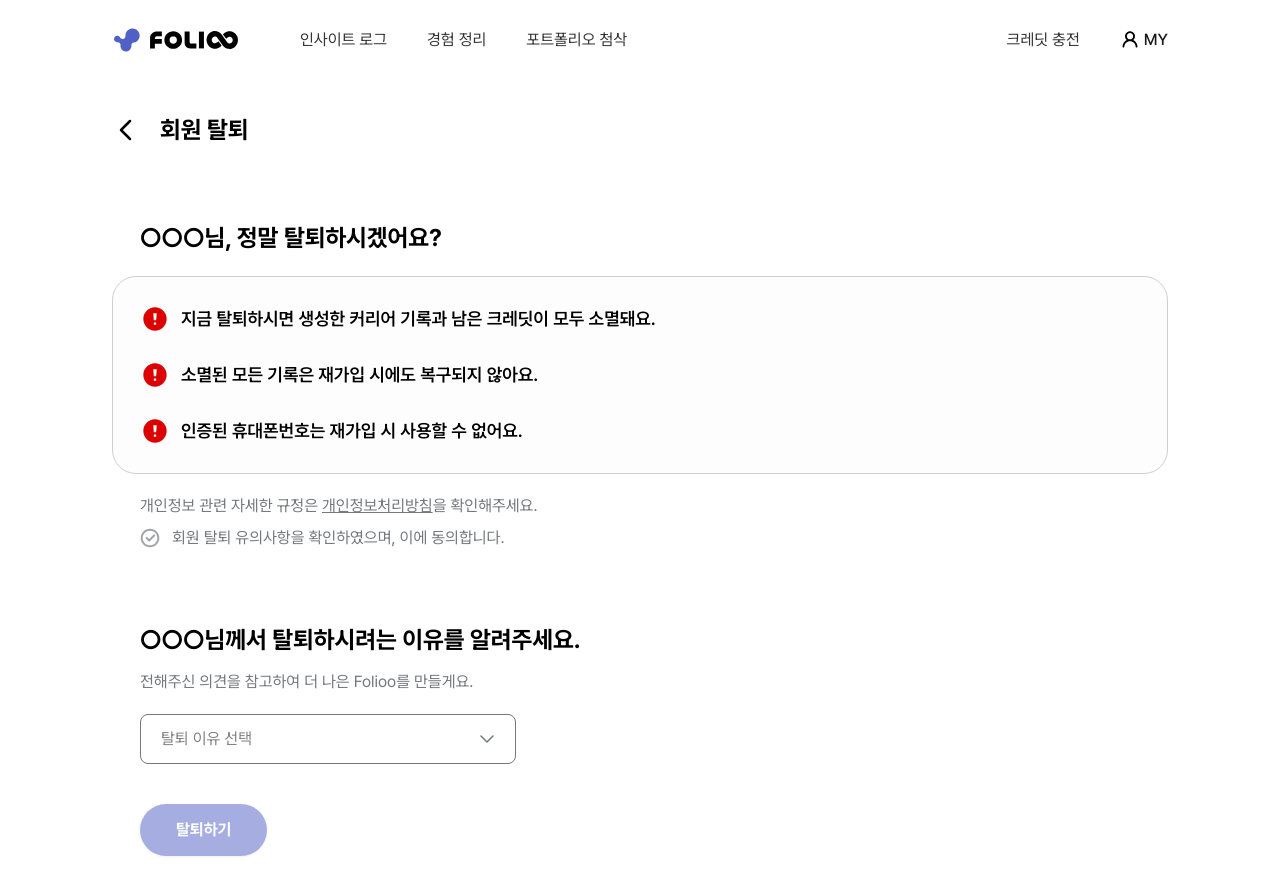
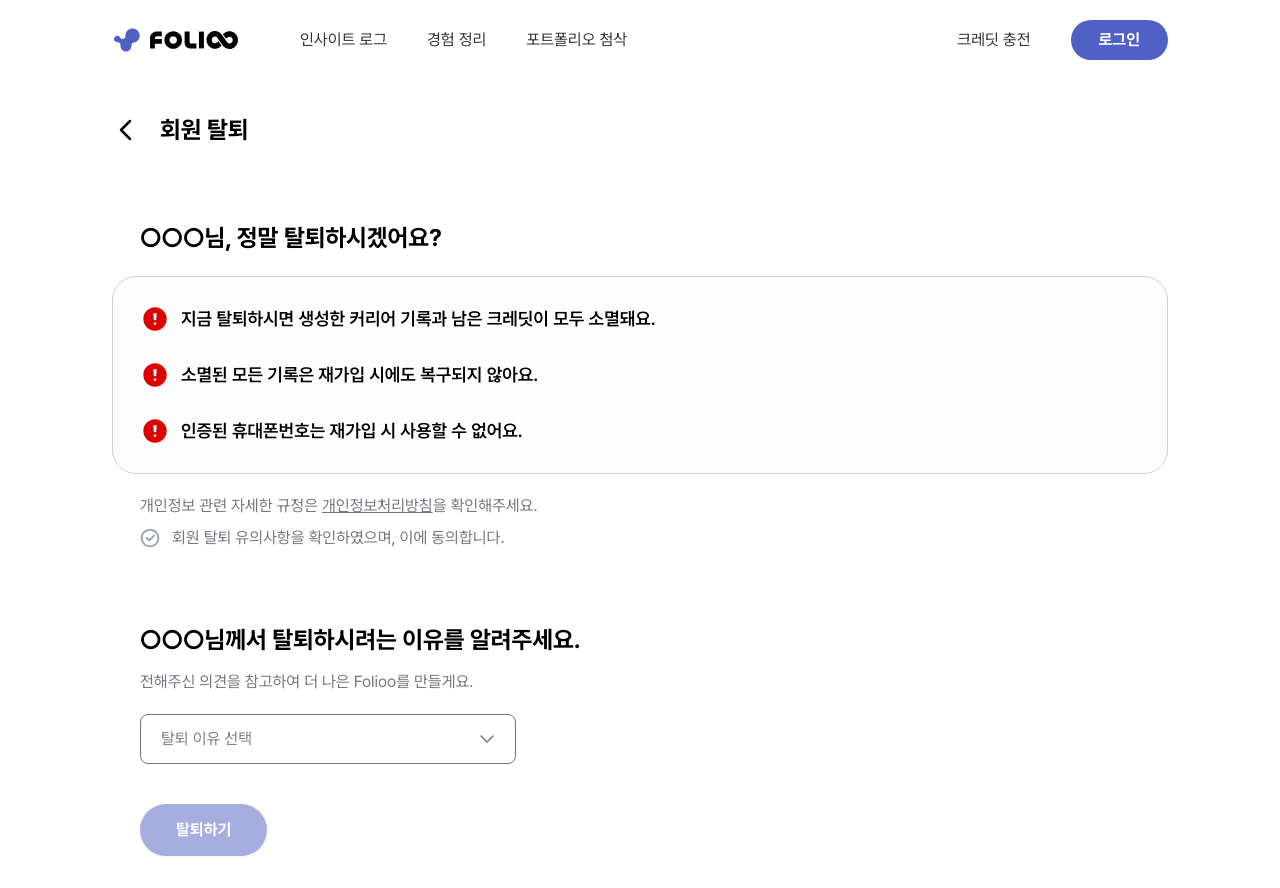
Before and after one commit to Teamie71/folioo-front, a Next.js app: page /withdraw in a window 1280 px wide. Built offline with nearby package versions, Linux system fonts and the light colour scheme.

Commit message:
✨ Feat: 로그인 버튼 클릭 시 로그인 페이지로 이동

```diff
--- a/src/components/Navbar.tsx
+++ b/src/components/Navbar.tsx
@@ -3,12 +3,15 @@
 import { useState } from 'react';
 import Link from 'next/link';
 import Image from 'next/image';
+import { useRouter } from 'next/navigation';
 
 export default function Navbar() {
-  const [isLoggedIn, setIsLoggedIn] = useState(true);
+  const router = useRouter();
+  const [isLoggedIn, setIsLoggedIn] = useState(false);
 
   const handleLogin = () => {
-    setIsLoggedIn((prev) => !prev);
+    setIsLoggedIn(true);
+    router.push('/login');
   };
 
   return (
```
